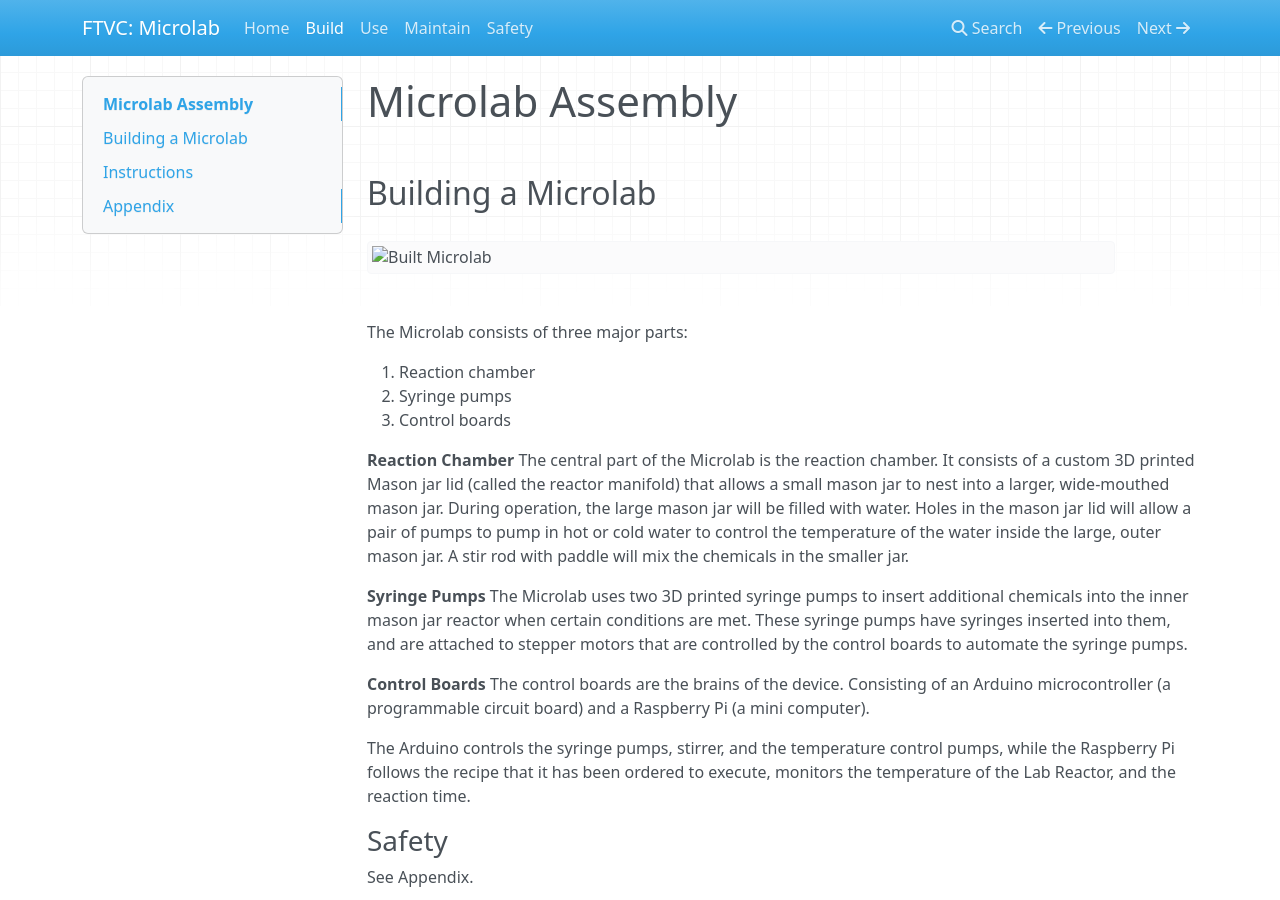
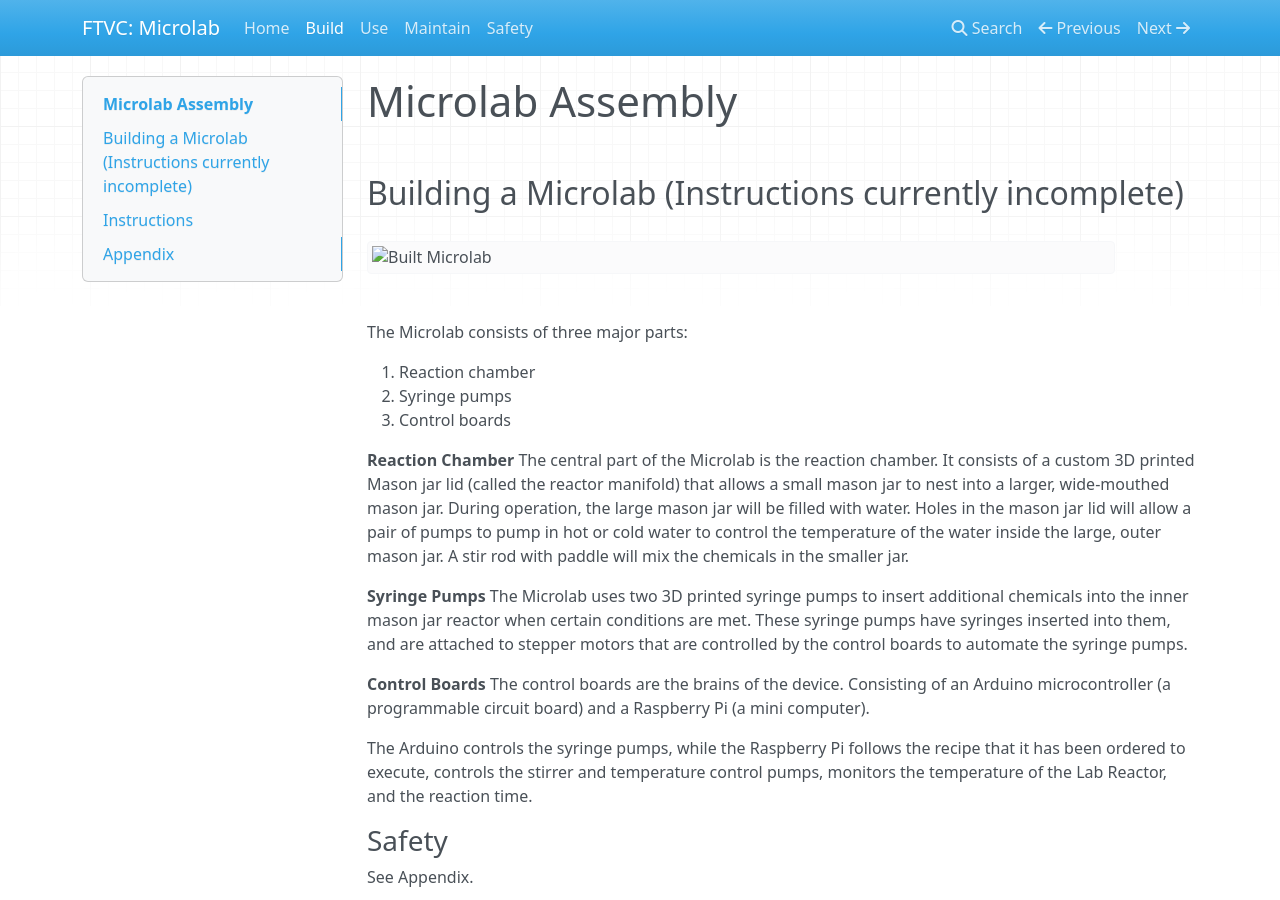
Before and after one commit to FourThievesVinegar/solderless-microlab, an MkDocs documentation site: the page built from docs/assembly.md, in a window 1280 px wide and 900 px high. Built offline with MkDocs 1.6.1, drawn with Linux system fonts in a browser that asks for light colours; nearby versions of some CDN libraries; some of the changed text lies outside the part shown.

Commit message:
Added documentation for grbl/syringe pumps

```diff
--- a/docs/assembly.md
+++ b/docs/assembly.md
@@ -2,7 +2,7 @@
 
 &nbsp;
 
-## Building a Microlab
+## Building a Microlab (Instructions currently incomplete)
 
 ![Built Microlab](/docs/media/microlab.png){: style="height:90%;width:90%"}
 
@@ -21,7 +21,7 @@
 **Control Boards**
 The control boards are the brains of the device. Consisting of an Arduino microcontroller (a programmable circuit board) and a Raspberry Pi (a mini computer).
 
-The Arduino controls the syringe pumps, stirrer, and the temperature control pumps, while the Raspberry Pi follows the recipe that it has been ordered to execute, monitors the temperature of the Lab Reactor, and the reaction time.
+The Arduino controls the syringe pumps, while the Raspberry Pi follows the recipe that it has been ordered to execute, controls the stirrer and temperature control pumps, monitors the temperature of the Lab Reactor, and the reaction time.
 
 ### Safety
 
@@ -127,17 +127,18 @@
       1. See Appendix B. Headless Install
 
 1. Arduino Setup
-	1. Detailed pin diagram here [https://blog.protoneer.co.nz/arduino-cnc-shield-v3-00-assembly-guide/](https://blog.protoneer.co.nz/arduino-cnc-shield-v3-00-assembly-guide/)
-	1. Note: Video overview of CNC shield assembly and operation [https://youtu.be/zUb8tiFCwmk?t=37](https://youtu.be/zUb8tiFCwmk?t=37)
-	1. Note: Critical safety information when working with the CNC shields. Failure to follow them can hurt both you and the component. NEVER connect or disconnect any stepper motor to the CNC Shield while the power is on or connected
-	1. ALWAYS disconnect the power before connecting or disconnecting the stepper motors
-	1. When installing the motor driver, be sure to correctly orient the driver so the enable pin matches the EN pin on the CNC Shield. The A4988 driver has a small potentiometer on the bottom center of the IC board, and the EN pin is on the top left.
-	1. ALWAYS connect a stepper motor to the CNC Shield when testing or using it. If a stepper motor is not connected it can cause the driver to overheat and become damaged.
-	1. When attaching the heatsink to the drivers, it is critical that the heatsink is centered on the chip and does not contact any of the pins. Failure to correctly place the heatsink can cause the driver to short out and fail.
-	1. (Not shown in video) Mount the heat sinks on the motor control drivers (MC-MDR) with thermal adhesive, making sure that the heat sink does not contact any of the pins.
-	1. (video part 1: 00:18 WARNING: video incorrectly shows installing all 4 drivers) Mount the motor control drivers (MC-MDR) on the CNC hat (MC-CNC). The four drivers are labeled X, Y, Z, and A. Since this project only requires two stepper motors, we will only use sockets Y and A on the right side of the board. To ensure you have the orientation correct, orient the CNC hat so that the 12v power connection is in the lower left, the reset button is in the upper left. Orient each of the A4988 drivers so that the small potentiometer (looks like a small phillips head screw) is toward the bottom of the board.
-	1. Double check that all of the drivers are firmly seated in the sockets, and that none of the heat sinks shifted during installation.
-	1. Mount the CNC Hat on the Arduino. The 12v power connection on the lower left of the hat should be directly above the Arduino power jack also on the lower left.
+   1. Before assembling follow the instructions [here](https://github.com/gnea/grbl/wiki/Compiling-Grbl) to compile and flash grbl to the arduino
+   1. Detailed pin diagram here [https://blog.protoneer.co.nz/arduino-cnc-shield-v3-00-assembly-guide/](https://blog.protoneer.co.nz/arduino-cnc-shield-v3-00-assembly-guide/)
+   1. Note: Video overview of CNC shield assembly and operation [https://youtu.be/zUb8tiFCwmk?t=37](https://youtu.be/zUb8tiFCwmk?t=37)
+   1. Note: Critical safety information when working with the CNC shields. Failure to follow them can hurt both you and the component. NEVER connect or disconnect any stepper motor to the CNC Shield while the power is on or connected
+   1. ALWAYS disconnect the power before connecting or disconnecting the stepper motors
+   1. When installing the motor driver, be sure to correctly orient the driver so the enable pin matches the EN pin on the CNC Shield. The A4988 driver has a small potentiometer on the bottom center of the IC board, and the EN pin is on the top left.
+   1. ALWAYS connect a stepper motor to the CNC Shield when testing or using it. If a stepper motor is not connected it can cause the driver to overheat and become damaged.
+   1. When attaching the heatsink to the drivers, it is critical that the heatsink is centered on the chip and does not contact any of the pins. Failure to correctly place the heatsink can cause the driver to short out and fail.
+   1. (Not shown in video) Mount the heat sinks on the motor control drivers (MC-MDR) with thermal adhesive, making sure that the heat sink does not contact any of the pins.
+   1. (video part 1: 00:18 WARNING: video incorrectly shows installing all 4 drivers) Mount the motor control drivers (MC-MDR) on the CNC hat (MC-CNC). The four drivers are labeled X, Y, Z, and A. Since this project only requires two stepper motors, we will only use sockets Y and A on the right side of the board. To ensure you have the orientation correct, orient the CNC hat so that the 12v power connection is in the lower left, the reset button is in the upper left. Orient each of the A4988 drivers so that the small potentiometer (looks like a small phillips head screw) is toward the bottom of the board.
+   1. Double check that all of the drivers are firmly seated in the sockets, and that none of the heat sinks shifted during installation.
+   1. Mount the CNC Hat on the Arduino. The 12v power connection on the lower left of the hat should be directly above the Arduino power jack also on the lower left.
 
 ![Assembled controller boards](/docs/media/rasp_pi2.png){: style="height:30%;width:30%"}
 ![Assembled controller boards](/docs/media/arduino.png){: style="height:30%;width:30%"}
@@ -240,7 +241,7 @@
 ### Reference & Safety
 
 - External References
-  - Open Source Syringe Pump - The Microlab uses a version of this to make the syringe pumps. A few parts are omitted for simplicity.
+  - [Open Source Syringe Pump](https://www.appropedia.org/Open-source_syringe_pump) - The Microlab uses a version of this to make the syringe pumps. A few parts are omitted for simplicity.
   - Getting Started with Raspberry Pi - A walkthrough for getting your raspberry pi formatted properly.
 - Internal References
   - https://github.com/FourThievesVinegar/solderless-microlab
```
